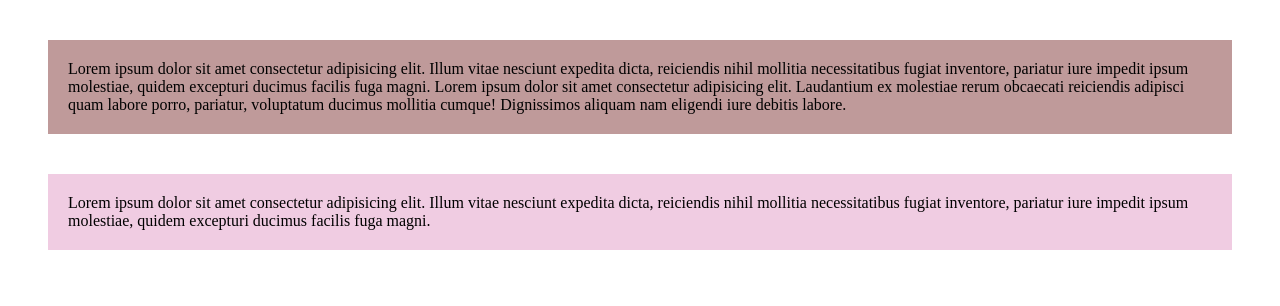
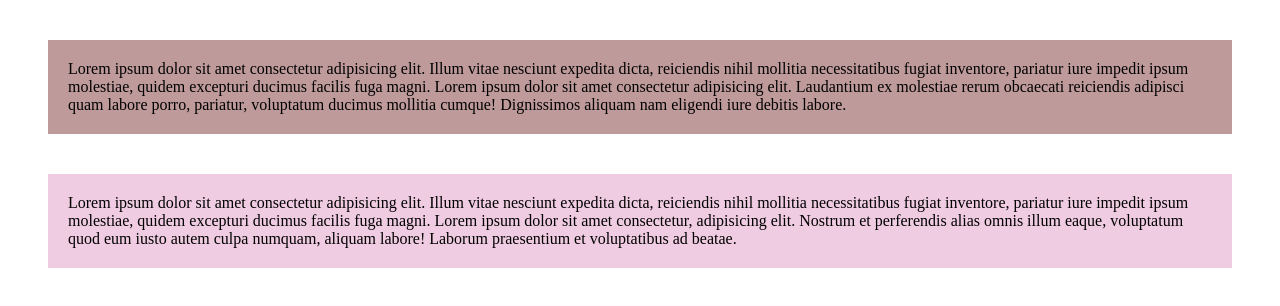
Before and after one commit to itsguina/exerc-tabela, a plain HTML site: page index.html in a window 1280 px wide. Drawn offline with Linux system fonts and the light colour scheme.

Commit message:
adicionado dois lorem

```diff
--- a/index.html
+++ b/index.html
@@ -16,7 +16,7 @@
 
     <p class="paragrafos dois">
         Lorem ipsum dolor sit amet consectetur adipisicing elit. Illum vitae nesciunt expedita dicta, reiciendis nihil mollitia necessitatibus fugiat inventore, pariatur iure impedit ipsum molestiae, quidem excepturi ducimus facilis fuga magni.
-
+        Lorem ipsum dolor sit amet consectetur, adipisicing elit. Nostrum et perferendis alias omnis illum eaque, voluptatum quod eum iusto autem culpa numquam, aliquam labore! Laborum praesentium et voluptatibus ad beatae.
     </p>
 
 </body>
```
